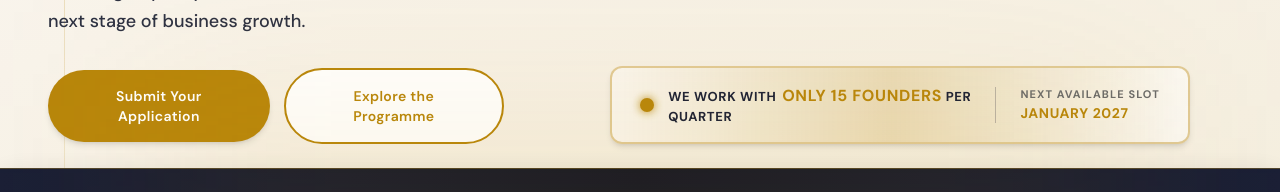
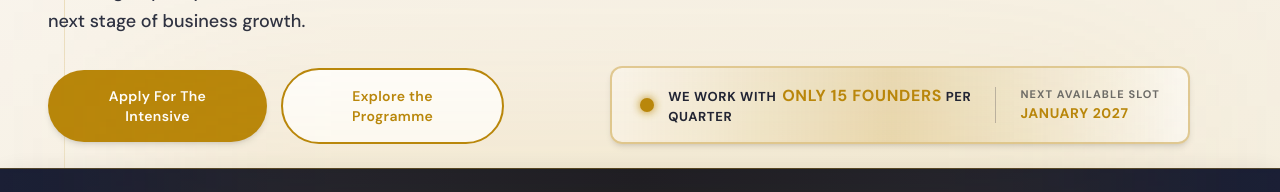
Before and after one commit to inspirexcellence/inspire-LP, a React (Vite) app: page / in a window 1280 px wide. Shown: the part 574-766 px from the top of the page. Built offline with nearby package versions, Linux system fonts and the light colour scheme; a web font is replaced by a local one.

Commit message:
Unify CTA button text to 'Apply For The Intensive'

```diff
--- a/src/components/FAQ.jsx
+++ b/src/components/FAQ.jsx
@@ -211,7 +211,7 @@ export default function FAQ({ onApplyClick }) {
             href="#apply" onClick={(e) => { e.preventDefault(); onApplyClick(); }}
             className="inline-flex items-center gap-2 px-7 py-3.5 bg-[#B8860B] text-white font-semibold rounded-full text-sm hover:bg-[#9a7009] transition-all duration-300 shadow-md hover:shadow-lg hover:-translate-y-0.5 tracking-wide"
           >
-            Submit Your Application
+            Apply For The Intensive
             <svg className="w-4 h-4" fill="none" viewBox="0 0 24 24" stroke="currentColor" strokeWidth={2}>
               <path strokeLinecap="round" strokeLinejoin="round" d="M17 8l4 4m0 0l-4 4m4-4H3" />
             </svg>
--- a/src/components/Hero.jsx
+++ b/src/components/Hero.jsx
@@ -98,7 +98,7 @@ export default function Hero({ onApplyClick }) {
                 id="hero-cta-apply"
                 className="px-8 py-4 bg-[#B8860B] text-white font-semibold rounded-full text-sm hover:bg-[#9a7009] transition-all duration-300 shadow-md hover:shadow-lg hover:-translate-y-0.5 tracking-wide text-center"
               >
-                Submit Your Application
+                Apply For The Intensive
               </a>
               <a
                 href="#programme"
```
